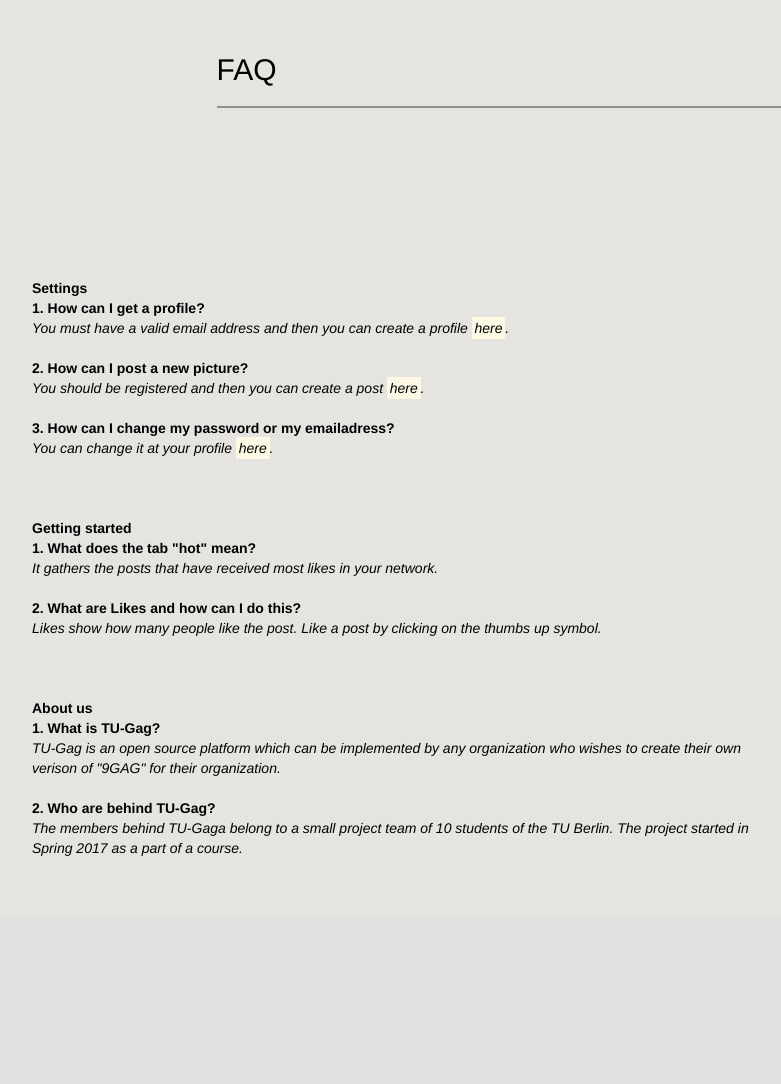
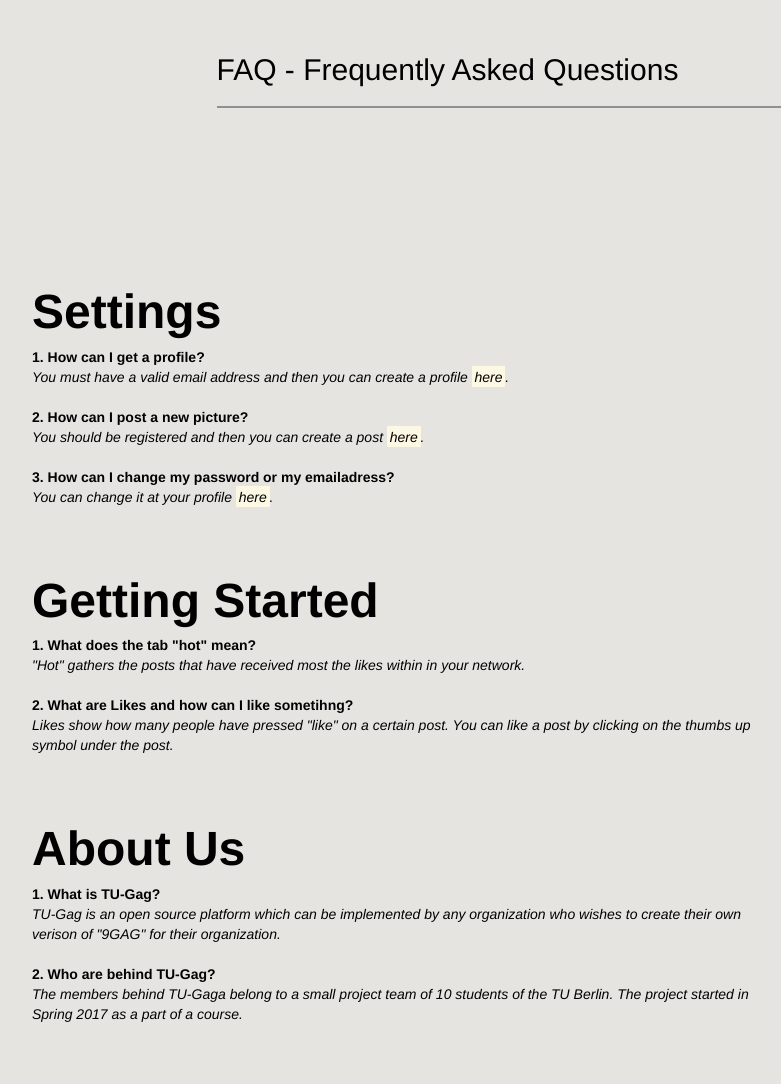
Before and after one commit to SNDjango/server, a Django app: a page that uses snd/image_board/templates/faq.html in a window 1280 px wide. Shown: the part 57-1141 px from the top of the page, without its empty margins (38-819 px from the left). Before the commit the page ends 913 px from the top, so only its background shows below. Run offline with Django 3.2, Linux system fonts and the light colour scheme; the visitor is signed in with stand-in values (Sample User, id 1); some libraries are stand-ins or nearby versions.

Commit message:
changed the title of the page

```diff
--- a/snd/image_board/templates/faq.html
+++ b/snd/image_board/templates/faq.html
@@ -3,7 +3,7 @@
 {% block body %}
     <div class="content-cont">
         <div class="row">
-            <h2>FAQ</h2>
+            <h2>FAQ - Frequently Asked Questions</h2>
             <hr class="line"/>
         </div>
     </div>
@@ -11,7 +11,7 @@
             <div class="col-md-8">
                 <table>
    <tr>
-    <th>Settings</th>
+    <th><font size="14">Settings</font></th>
    </tr>
     <tr>
     <td><b>1. How can I get a profile?</b></td>
@@ -41,28 +41,28 @@
     <td><br><br><br></td>
   </tr>
   <tr>
-    <th>Getting started</th>
+    <th><font size="14">Getting Started</font></th>
    </tr>
     <tr>
     <td><b>1. What does the tab "hot" mean?</b></td>
   </tr>
   <tr>
-    <td><i>It gathers the posts that have received most likes in your network.</i><br></td>
+    <td><i>"Hot" gathers the posts that have received most the likes within in your network.</i><br></td>
   </tr>
   <tr>
     <td><br></td>
   </tr>
       <tr>
-    <td><b>2. What are Likes and how can I do this?</b></td>
+    <td><b>2. What are Likes and how can I like sometihng?</b></td>
   </tr>
   <tr>
-    <td><i>Likes show how many people like the post. Like a post by clicking on the thumbs up symbol.</i><br></td>
+    <td><i>Likes show how many people have pressed "like" on a certain post. You can like a post by clicking on the thumbs up symbol under the post.</i><br></td>
   </tr>
   <tr>
     <td><br><br><br></td>
   </tr>
   <tr>
-    <th>About us</th>
+    <th><font size="14">About Us</font></th>
    </tr>
     <tr>
     <td><b>1. What is TU-Gag?</b></td>
```
